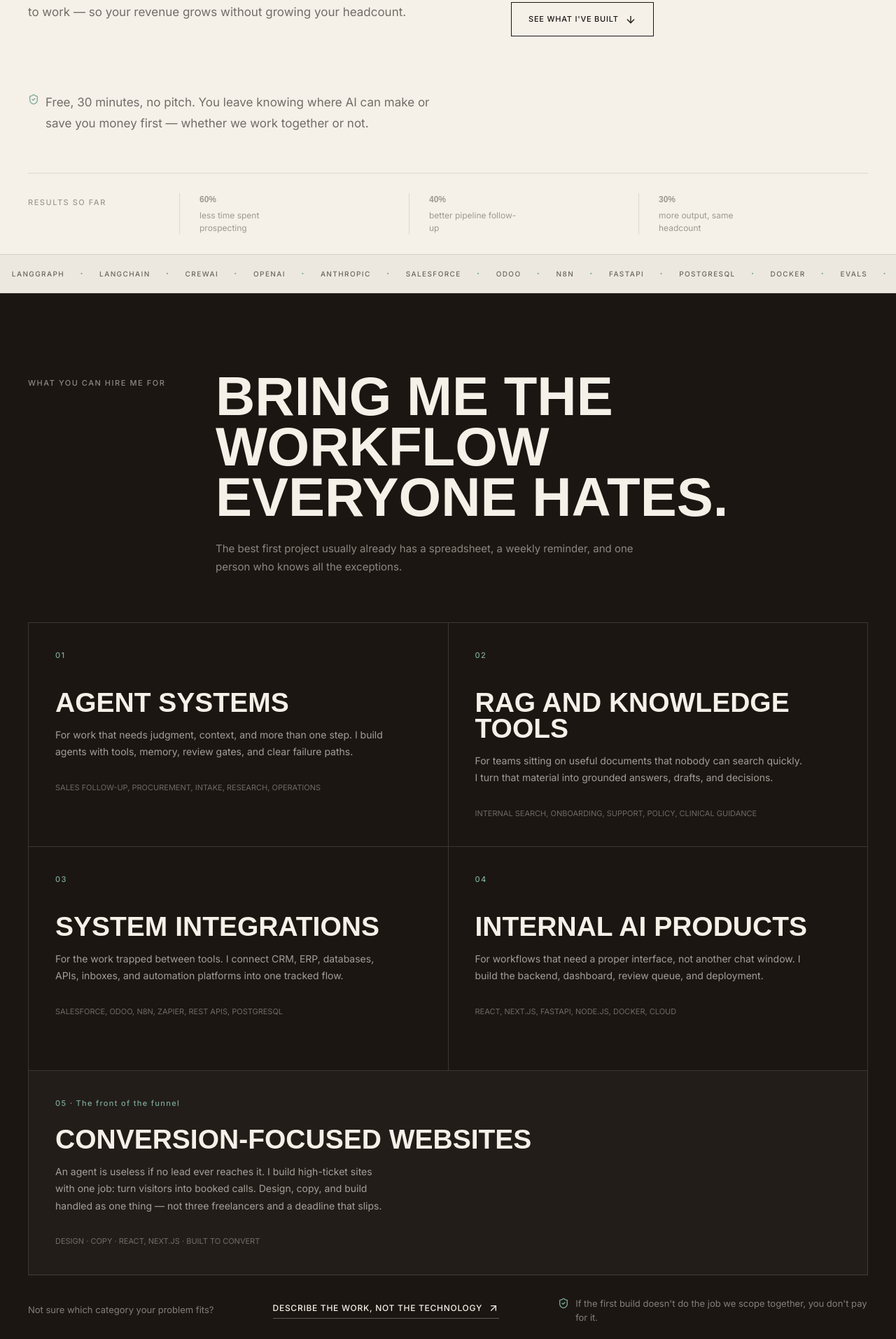
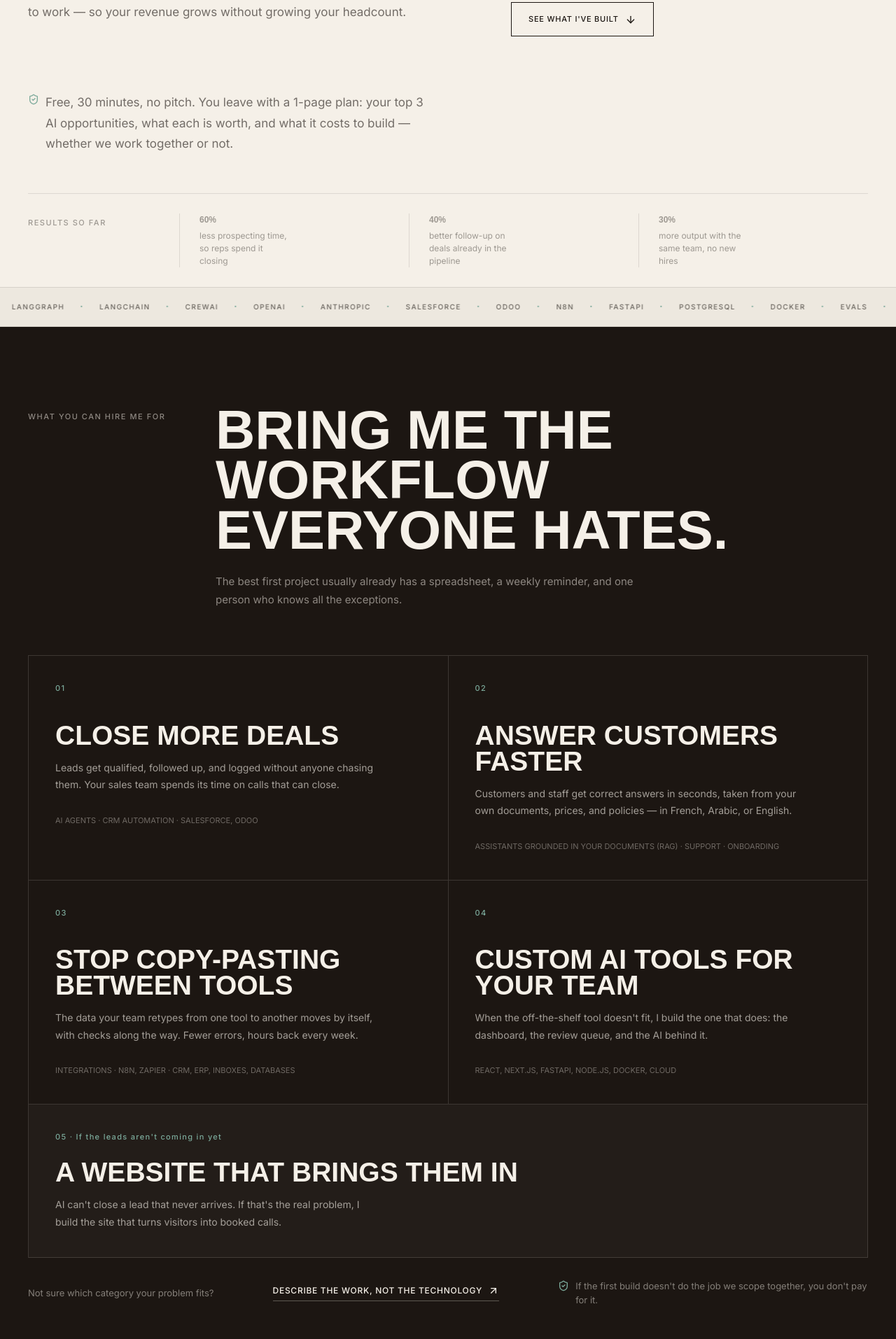
Before and after one commit to ELMohamedAyoub/ELMohamedAyoub.github.io, a React (Vite) app: page / in a window 1280 px wide. Shown: the part 827-2740 px from the top of the page at 70% size. Built offline with nearby package versions, Linux system fonts and the light colour scheme; the HTML template or start-up script is replaced by a standard one; a web font is replaced by a local one.

Commit message:
feat: sell outcomes instead of tech on the consulting page
Services named by business result, proof framed as money, audit promises a
1-page AI plan, Experience becomes Track record led by client names, website
offer shrunk to one card. Testimonials section ready, hidden until real quotes
are added.

```diff
--- a/src/index.css
+++ b/src/index.css
@@ -1952,3 +1952,32 @@ html.lenis body {
     padding: 36px 28px;
   }
 }
+
+/* Testimonials (rendered only when real quotes exist) */
+.testimonial-grid {
+  display: grid;
+  grid-template-columns: repeat(3, minmax(0, 1fr));
+  gap: 2px;
+  background: var(--surface);
+}
+
+.testimonial {
+  padding: 34px;
+  background: var(--parchment);
+}
+
+.testimonial blockquote {
+  margin: 0 0 24px;
+  font-size: 1.15rem;
+  line-height: 1.55;
+}
+
+.testimonial p {
+  color: var(--muted);
+}
+
+@media (max-width: 900px) {
+  .testimonial-grid {
+    grid-template-columns: 1fr;
+  }
+}
--- a/src/pages/Index.tsx
+++ b/src/pages/Index.tsx
@@ -21,37 +21,41 @@ const LEAD_MAGNET_URL = "/guide-5-workflows.html";
 const WEB3FORMS_ACCESS_KEY = "ec8fec88-eab3-41ab-842e-bd4779c9074a";
 
 const proof = [
-  { value: "60%", label: "less time spent prospecting" },
-  { value: "40%", label: "better pipeline follow-up" },
-  { value: "30%", label: "more output, same headcount" },
+  { value: "60%", label: "less prospecting time, so reps spend it closing" },
+  { value: "40%", label: "better follow-up on deals already in the pipeline" },
+  { value: "30%", label: "more output with the same team, no new hires" },
 ];
 
 const services = [
   {
-    title: "Agent systems",
+    title: "Close more deals",
     description:
-      "For work that needs judgment, context, and more than one step. I build agents with tools, memory, review gates, and clear failure paths.",
-    examples: "Sales follow-up, procurement, intake, research, operations",
+      "Leads get qualified, followed up, and logged without anyone chasing them. Your sales team spends its time on calls that can close.",
+    examples: "AI agents · CRM automation · Salesforce, Odoo",
   },
   {
-    title: "RAG and knowledge tools",
+    title: "Answer customers faster",
     description:
-      "For teams sitting on useful documents that nobody can search quickly. I turn that material into grounded answers, drafts, and decisions.",
-    examples: "Internal search, onboarding, support, policy, clinical guidance",
+      "Customers and staff get correct answers in seconds, taken from your own documents, prices, and policies — in French, Arabic, or English.",
+    examples: "Assistants grounded in your documents (RAG) · support · onboarding",
   },
   {
-    title: "System integrations",
+    title: "Stop copy-pasting between tools",
     description:
-      "For the work trapped between tools. I connect CRM, ERP, databases, APIs, inboxes, and automation platforms into one tracked flow.",
-    examples: "Salesforce, Odoo, n8n, Zapier, REST APIs, PostgreSQL",
+      "The data your team retypes from one tool to another moves by itself, with checks along the way. Fewer errors, hours back every week.",
+    examples: "Integrations · n8n, Zapier · CRM, ERP, inboxes, databases",
   },
   {
-    title: "Internal AI products",
+    title: "Custom AI tools for your team",
     description:
-      "For workflows that need a proper interface, not another chat window. I build the backend, dashboard, review queue, and deployment.",
+      "When the off-the-shelf tool doesn't fit, I build the one that does: the dashboard, the review queue, and the AI behind it.",
     examples: "React, Next.js, FastAPI, Node.js, Docker, cloud",
   },
 ];
+
+// Fill with real client quotes only (name, role, company). The section stays
+// hidden while this list is empty.
+const testimonials: { quote: string; name: string; role: string }[] = [];
 
 const caseStudies = [
   {
@@ -166,7 +170,7 @@ const experience = [
   {
     date: "Feb 2026 · Apr 2026",
     role: "AI Engineer",
-    company: "Remote · Contract",
+    company: "Sales and procurement team · Remote contract",
     summary:
       "Built four agent systems across sales and procurement, plus custom connectors and evaluation suites.",
   },
@@ -236,7 +240,7 @@ const faqs = [
   {
     question: "What does a first engagement look like?",
     answer:
-      "We spend 30 minutes on the workflow. If there is a good fit, I send back a short scope with the first useful release, the systems involved, what I need from you, and the delivery plan.",
+      "A free 30-minute AI audit. You leave with a 1-page plan: your top 3 AI opportunities, what each one is worth to you, and what it would cost to build. If we go ahead, I send a short scope with the first release, the systems involved, what I need from you, and the delivery plan.",
   },
   {
     question: "Are you available now?",
@@ -308,8 +312,8 @@ const Navigation = () => {
         <div className="nav-links">
           <a href="#services">Services</a>
           <a href="#work">Work</a>
-          <a href="#websites">Websites</a>
-          <a href="#experience">Experience</a>
+          <a href="#websites">Live</a>
+          <a href="#experience">Track record</a>
           <a href="#about">About</a>
         </div>
         <Magnetic strength={0.4} className="nav-contact-magnetic">
@@ -405,8 +409,9 @@ const Hero = () => {
           </div>
           <p className="hero-guarantee">
             <ShieldCheck aria-hidden="true" />
-            Free, 30 minutes, no pitch. You leave knowing where AI can make or
-            save you money first — whether we work together or not.
+            Free, 30 minutes, no pitch. You leave with a 1-page plan: your top 3
+            AI opportunities, what each is worth, and what it costs to build —
+            whether we work together or not.
           </p>
         </motion.div>
 
@@ -492,17 +497,12 @@ const Services = () => (
           className="service-item service-item--feature"
           delay={services.length * 0.06}
         >
-          <span className="service-number accent">05 · The front of the funnel</span>
-          <h3>Conversion-focused websites</h3>
+          <span className="service-number accent">05 · If the leads aren't coming in yet</span>
+          <h3>A website that brings them in</h3>
           <p>
-            An agent is useless if no lead ever reaches it. I build high-ticket
-            sites with one job: turn visitors into booked calls. Design, copy,
-            and build handled as one thing — not three freelancers and a
-            deadline that slips.
+            AI can't close a lead that never arrives. If that's the real
+            problem, I build the site that turns visitors into booked calls.
           </p>
-          <span className="service-examples">
-            Design · Copy · React, Next.js · Built to convert
-          </span>
         </Reveal>
       </div>
       <Reveal className="services-cta">
@@ -644,8 +644,8 @@ const Websites = () => (
   <section id="websites" className="websites section">
     <div className="shell">
       <SectionHeading
-        eyebrow="Live websites"
-        title="Built to book and sell — live right now."
+        eyebrow="Live for clients"
+        title="Real businesses running on my work — right now."
         copy="Booking systems, e-commerce, and a full platform — in production for real businesses across Morocco and Canada. Click any one."
       />
       <div className="site-grid">
@@ -691,8 +691,8 @@ const Experience = () => (
   <section id="experience" className="experience section">
     <div className="shell">
       <SectionHeading
-        eyebrow="Experience"
-        title="Built in sales, procurement, logistics, and healthcare."
+        eyebrow="Track record"
+        title="Trusted in sales, procurement, logistics, and healthcare."
         copy="Different industries. The same hard part: getting the system into the daily work."
       />
       <div className="experience-list">
@@ -700,8 +700,8 @@ const Experience = () => (
           <Reveal className="experience-row" delay={index * 0.05} key={item.company}>
             <p className="experience-date">{item.date}</p>
             <div>
-              <h3>{item.role}</h3>
-              <p className="experience-company">{item.company}</p>
+              <h3>{item.company}</h3>
+              <p className="experience-company">{item.role}</p>
             </div>
             <p className="experience-summary">{item.summary}</p>
           </Reveal>
@@ -710,6 +710,25 @@ const Experience = () => (
     </div>
   </section>
 );
+
+const Testimonials = () =>
+  testimonials.length === 0 ? null : (
+    <section id="testimonials" className="testimonials section">
+      <div className="shell">
+        <SectionHeading eyebrow="Clients" title="In their words." />
+        <div className="testimonial-grid">
+          {testimonials.map((item, index) => (
+            <Reveal className="testimonial" delay={index * 0.06} key={item.name}>
+              <blockquote>“{item.quote}”</blockquote>
+              <p>
+                <strong>{item.name}</strong> · {item.role}
+              </p>
+            </Reveal>
+          ))}
+        </div>
+      </div>
+    </section>
+  );
 
 const Process = () => (
   <section className="process section">
@@ -1080,6 +1099,7 @@ const Index = () => (
       <Ticker />
       <Services />
       <Work />
+      <Testimonials />
       <Websites />
       <Experience />
       <Process />
```
